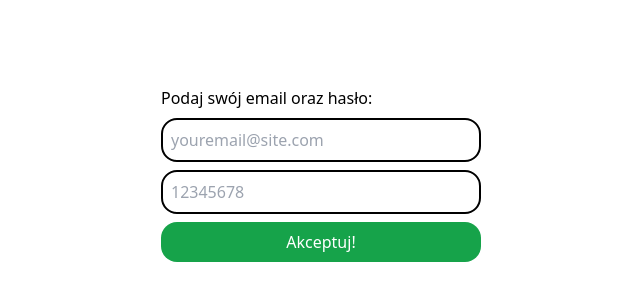
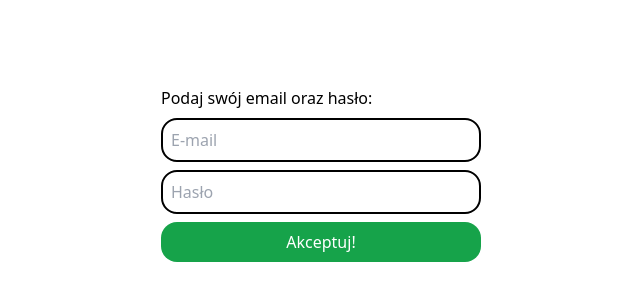
Before and after one commit to sniperdev/wopr-scheduler-cv, a React (Vite) app in the folder client/: page / in a window 1280 px wide. Shown: the part 226-526 px from the top of the page, without its empty margins (319-959 px from the left). Built offline with nearby package versions, Linux system fonts and the light colour scheme.

Commit message:
<feat> change placeholder for login page

```diff
--- a/client/src/pages/LoginPage.tsx
+++ b/client/src/pages/LoginPage.tsx
@@ -55,14 +55,14 @@ const LoginPage = ({ setUser }: props) => {
         <label>Podaj swój email oraz hasło:</label>
         <input
           type="email"
-          placeholder="youremail@site.com"
+          placeholder="E-mail"
           onChange={(e) => setName(e.target.value)}
           className="border-2 border-black rounded-2xl p-2"
           required
         />
         <input
           type="password"
-          placeholder="12345678"
+          placeholder="Hasło"
           onChange={(e) => setPassword(e.target.value)}
           className="border-2 border-black rounded-2xl p-2"
           required
```
